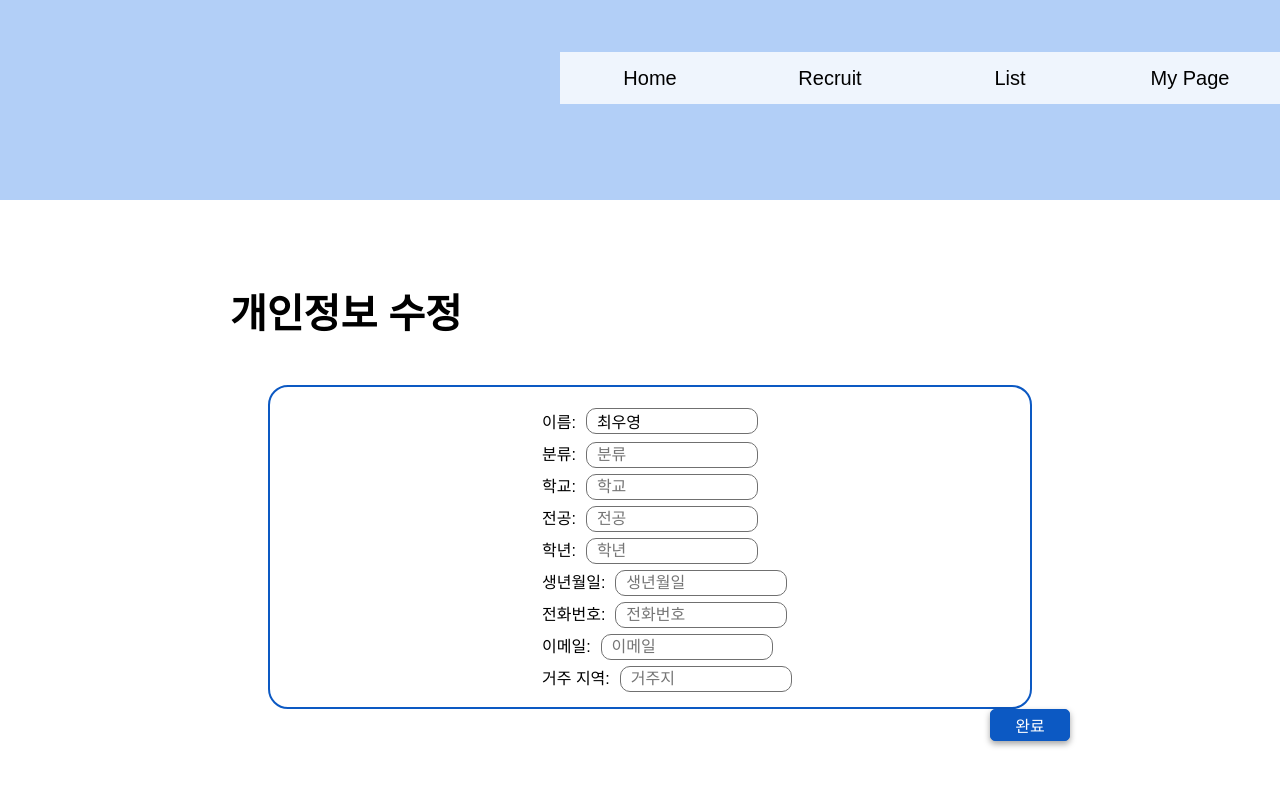
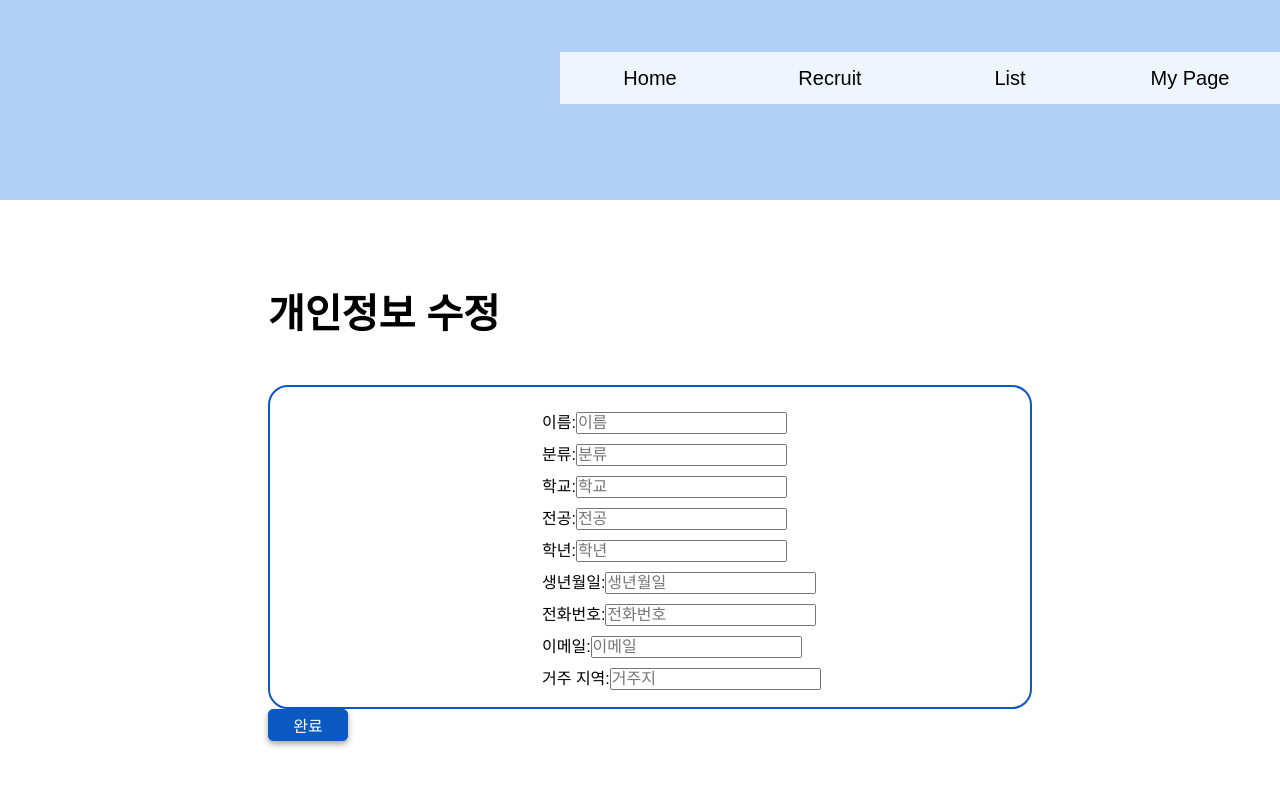
Before and after one commit to Kim-Hyunjo/MoZIP, a React (Create React App) app in the folder front/: page /mypage/edit in a window 1280 px wide. Shown: the top 800 px of the page. Built offline with nearby package versions, Linux system fonts and the light colour scheme.

Commit message:
feat: add pageedit axios

```diff
--- a/front/src/App.tsx
+++ b/front/src/App.tsx
@@ -19,7 +19,7 @@ import CircleDetail from './pages/circle/CircleDetail';
 import ListApplySuccess from './pages/list/apply/ListApplySuccess';
 import ListApplyFail from './pages/list/apply/ListApplyFail';
 import mypage from './pages/mypage/mypage';
-import myPageEdit from './pages/mypage/myPageEdit';
+import MyPageEdit from './pages/mypage/MyPageEdit';
 import mypageStatus from './pages/mypage/mypageStatus';
 import Use from './pages/about/Use';
 import Open from './pages/circle/Open';
@@ -120,7 +120,7 @@ function App() {
             <Route exact path="/rt" component={RedirectTest} />
             {/* mypage */}
             <Route exact path="/mypage" component={mypage} />
-            <Route exact path="/mypage/edit" component={myPageEdit} />
+            <Route exact path="/mypage/edit" component={MyPageEdit} />
             <Route exact path="/mypage/status" component={mypageStatus} />
             <Route
               exact
--- a/front/src/pages/mypage/myPageEdit.tsx
+++ b/front/src/pages/mypage/myPageEdit.tsx
@@ -9,20 +9,48 @@ import { DialogContentText } from '@material-ui/core';
 import { DialogTitle } from '@material-ui/core';
 
 import './namecard.css';
+import Axios from 'axios';
 
-const myPageEdit = () => {
-  const personalInfo = {
-    name: '최우영',
-    sort: '직장인',
-    school: '테이브대학교',
-    major: '서핑학과',
-    grade: '3',
-    state: '재학',
-    birth: '2020.11.07',
-    phoneNum: '010-0000-0000',
-    email: 'tave@naver.com',
-    address: '서울시 강남구',
-  };
+const MyPageEdit:any = () => {
+
+  const [name, setname] = useState('')
+  const [sort, setsort] = useState('')
+  const [school, setschool] = useState('')
+  const [major, setmajor] = useState('')
+  const [grade, setgrade] = useState('')
+  const [birth, setbirth] = useState('')
+  const [phoneNum, setphoneNum] = useState('')
+  const [email, setemail] = useState('')
+  const [address, setaddress] = useState('')
+
+  const handleChangeName:any =(e:Event) =>{
+    setname((e.currentTarget as any).value)
+  }
+  const handleChangeSort:any =(e:Event) =>{
+    setsort((e.currentTarget as any).value)
+  }
+  const handleChangeSchool:any =(e:Event) =>{
+    setschool((e.currentTarget as any).value)
+  }
+  const handleChangeMajor:any =(e:Event) =>{
+    setmajor((e.currentTarget as any).value)
+  }
+  const handleChangeGrade:any =(e:Event) =>{
+    setgrade((e.currentTarget as any).value)
+  }
+  const handleChangeBirth:any =(e:Event) =>{
+    setbirth((e.currentTarget as any).value)
+  }
+  const handleChangePhoneNum:any =(e:Event) =>{
+    setphoneNum((e.currentTarget as any).value)
+  }
+  const handleChangeEmail:any =(e:Event) =>{
+    setemail((e.currentTarget as any).value)
+  }
+  const handleChangeAddress:any =(e:Event) =>{
+    setaddress((e.currentTarget as any).value)
+  }
+
   const personalApplyHistory = [
     { name: '~내가 지원한 동아리~', introduction: '~동아리의 상세설명~' },
     { name: '~내가 지원한 동아리2~', introduction: '~동아리의 상세설명2~' },
@@ -35,10 +63,15 @@ const myPageEdit = () => {
     setOpen(true);
   };
 
-  const handleClose = () => {
+  const handleClose1 = () => {
     setOpen(false);
-  };
-
+    Axios.post("https://skhu-pwk.firebaseio.com/todo1.json",{
+      name: name
+  });
+  }
+  const handleClose2 = () =>{
+    setOpen(false);
+  }
   return (
     <div>
       <h2>개인정보 수정</h2>
@@ -52,96 +85,113 @@ const myPageEdit = () => {
                 <label htmlFor="firstName">이름:</label>
                 <input
                   type="text"
-                  className="mypageEdit"
-                  value={personalInfo.name}
+                  className="MyPageEdit"
                   placeholder="이름"
                   name="name"
+                  onChange={handleChangeName}
+                  value={name}
                 />
               </div>
               <div className="분류">
                 <label htmlFor="분류">분류:</label>
                 <input
                   type="text"
-                  className="mypageEdit"
+                  className="MyPageEdit"
                   placeholder="분류"
                   name="name"
+                  onChange={handleChangeSort}
+                  value={sort}
                 />
               </div>
               <div className="학교">
                 <label htmlFor="학교">학교:</label>
                 <input
                   type="text"
-                  className="mypageEdit"
+                  className="MyPageEdit"
                   placeholder="학교"
                   name="name"
+                  onChange={handleChangeSchool}
+                  value={school}
                 />
               </div>
               <div className="전공">
                 <label htmlFor="전공">전공:</label>
                 <input
                   type="text"
-                  className="mypageEdit"
+                  className="MyPageEdit"
                   placeholder="전공"
                   name="name"
+                  onChange={handleChangeMajor}
+                  value={major}
                 />
               </div>
               <div className="학년">
                 <label htmlFor="학년">학년:</label>
                 <input
                   type="text"
-                  className="mypageEdit"
+                  className="MyPageEdit"
                   placeholder="학년"
                   name="name"
+                  onChange={handleChangeGrade}
+                  value={grade}
                 />
               </div>
               <div className="생년월일">
                 <label htmlFor="생년월일">생년월일:</label>
                 <input
                   type="text"
-                  className="mypageEdit"
+                  className="MyPageEdit"
                   placeholder="생년월일"
                   name="name"
+                  onChange={handleChangeBirth}
+                  value={birth}
                 />
               </div>
               <div className="전화번호">
                 <label htmlFor="firstName">전화번호:</label>
                 <input
                   type="text"
-                  className="mypageEdit"
+                  className="MyPageEdit"
                   placeholder="전화번호"
                   name="name"
+                  onChange={handleChangePhoneNum}
+                  value={phoneNum}
                 />
               </div>
               <div className="이메일">
                 <label htmlFor="이메일">이메일:</label>
                 <input
                   type="text"
-                  className="mypageEdit"
+                  className="MyPageEdit"
                   placeholder="이메일"
                   name="name"
+                  onChange={handleChangeEmail}
+                  value={email}
                 />
               </div>
               <div className="거주지">
                 <label htmlFor="거주지">거주 지역:</label>
                 <input
                   type="text"
-                  className="mypageEdit"
+                  className="MyPageEdit"
                   placeholder="거주지"
                   name="name"
+                  onChange={handleChangeAddress}
+                  value={address}
                 />
               </div>
             </form>
           </div>
         </div>
-        <div className="mypageEditButton">
+        <div className="MyPageEditButton">
           {/* <Link to="/mypage"> */}
-          <button id="button4" onClick={handleClickOpen}>완료</button>
+          <button id="button4" onClick={handleClickOpen }>완료</button>
           {/* </Link> */}
         </div>
       </div>
       <Dialog
         open={open}
-        onClose={handleClose}
+        onClose={handleClose2}
         aria-labelledby="alert-dialog-title"
         aria-describedby="alert-dialog-description"
       >
@@ -157,14 +207,14 @@ const myPageEdit = () => {
 
         <DialogActions>
           <Link to="/mypage">
-            <Button onClick={handleClose} color="primary" autoFocus>
+            <Button type="submit"  onClick={handleClose1} color="primary" autoFocus>
               예
             </Button>
           </Link>
           {/* <Button onClick={handleClose} color="primary" autoFocus>
             예
           </Button> */}
-          <Button onClick={handleClose} color="primary">
+          <Button onClick={handleClose2} color="primary">
             아니오
           </Button>
         </DialogActions>
@@ -173,4 +223,4 @@ const myPageEdit = () => {
   );
 };
 
-export default myPageEdit;
+export default MyPageEdit;
```
